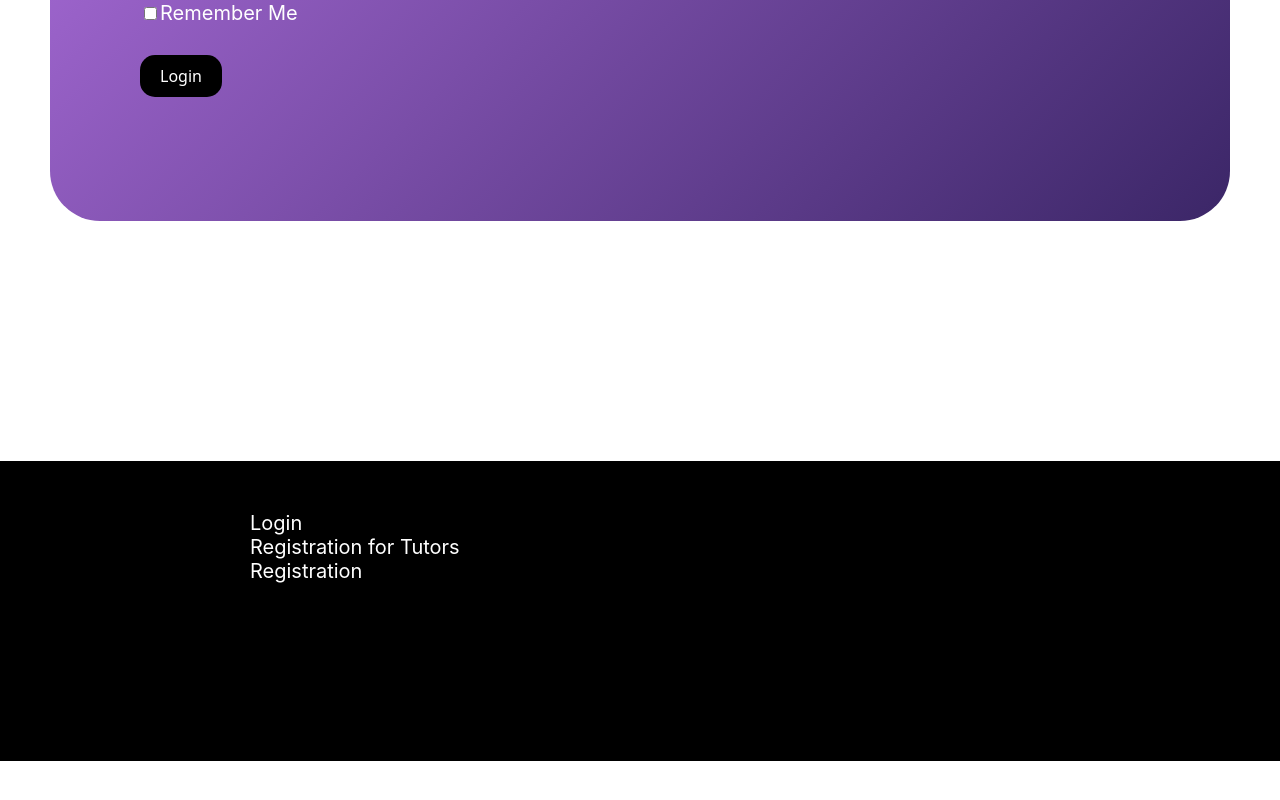
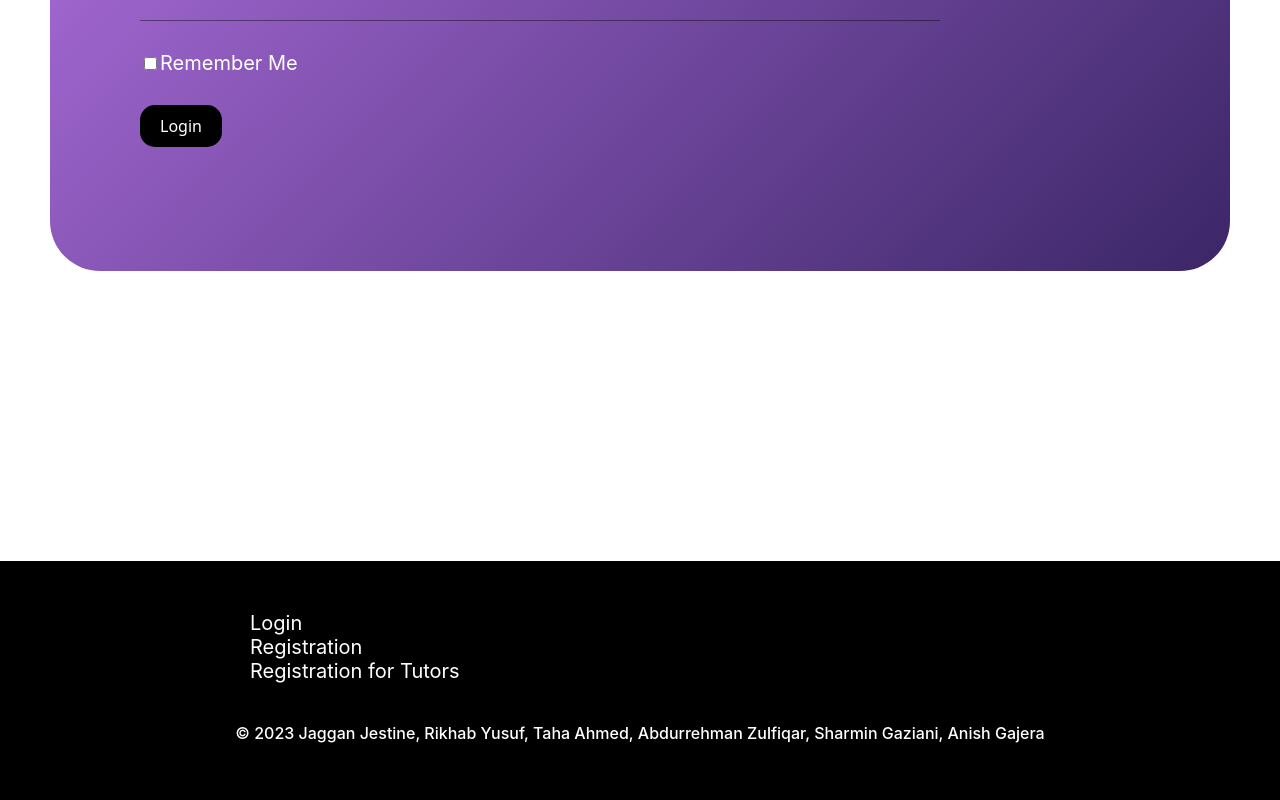
Before and after one commit to jagganjestine/CS4485, a React (Create React App) app in the folder online-tutoring/: page /login in a window 1280 px wide. Shown: the part 558-1358 px from the top of the page. Before the commit the page ends 1319 px from the top, so only its background shows below. Built offline with nearby package versions, Linux system fonts and the light colour scheme.

Commit message:
minor stlying fixes

```diff
--- a/online-tutoring/src/components/Login.css
+++ b/online-tutoring/src/components/Login.css
@@ -66,6 +66,11 @@
   border-radius: 50px;
   padding-bottom: 300px;
   padding-top: 100px;
+
+  margin-top: 50px;
+  margin-bottom: 50px;
+  margin-left: auto;
+  margin-right: auto;
 }
 
 .login-form {
--- a/online-tutoring/src/components/Login.js
+++ b/online-tutoring/src/components/Login.js
@@ -208,20 +208,21 @@ function Login() {
 
             <br />
 
+            <Link to="/registration">Registration</Link>
+            <Routes>
+                <Route path="/registration" element={<Registration />} />
+            </Routes>
+
+
+            <br />
 
             <Link to="/registrationtutors">Registration for Tutors</Link>
             <Routes>
                 <Route path="/registrationtutors" element={<RegistrationTutors />} />
             </Routes>
 
-            <br />
-
-            <Link to="/registration">Registration</Link>
-            <Routes>
-                <Route path="/registration" element={<Registration />} />
-            </Routes>
-
         </div>
+        <div className="copyright">© 2023 Jaggan Jestine, Rikhab Yusuf, Taha Ahmed, Abdurrehman Zulfiqar, Sharmin Gaziani, Anish Gajera</div>
       </div>
 
     </div>
```
